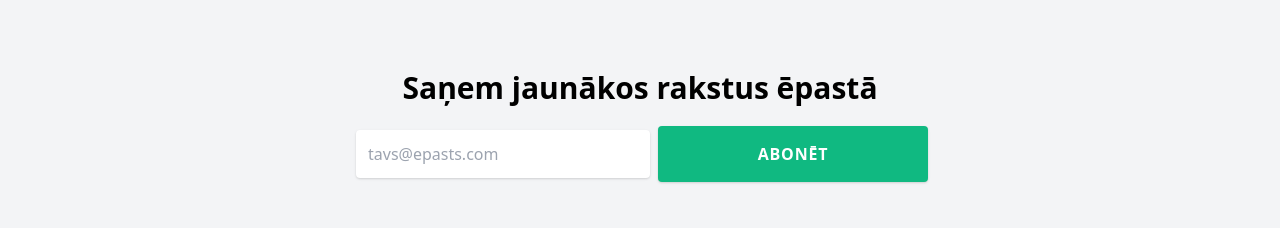
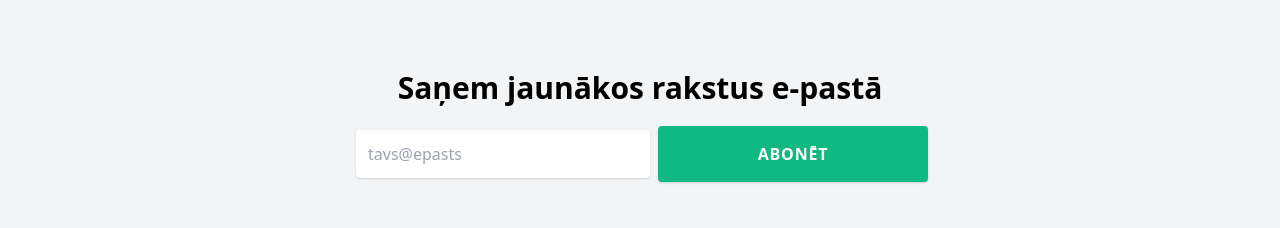
Before and after one commit to KristapsVitols/galamerkis, a Nuxt app in the folder client/: page / in a window 1280 px wide. Shown: the part 371-599 px from the top of the page. Built offline with nearby package versions, Linux system fonts and the light colour scheme; no server answers.

Commit message:
email fix

```diff
--- a/client/components/Subscribe.vue
+++ b/client/components/Subscribe.vue
@@ -1,10 +1,10 @@
 <template>
     <div class="container font-sans rounded text-center mb-24">
-        <h2 class="font-bold break-normal text-2xl md:text-3xl">Saņem jaunākos rakstus ēpastā</h2>
+        <h2 class="font-bold break-normal text-2xl md:text-3xl">Saņem jaunākos rakstus e-pastā</h2>
         <div class="w-full text-center pt-4">
             <form action="#">
                 <div class="max-w-xl mx-auto p-1 pr-0 flex flex-wrap items-center">
-                    <input type="email" placeholder="tavs@epasts.com" class="flex-1 appearance-none rounded shadow p-3 text-gray-600 mr-2 focus:outline-none">
+                    <input type="email" placeholder="tavs@epasts" class="flex-1 appearance-none rounded shadow p-3 text-gray-600 mr-2 focus:outline-none">
                     <button type="submit" class="flex-1 mt-4 md:mt-0 block md:inline-block appearance-none bg-green-500 text-white text-base font-semibold tracking-wider uppercase py-4 rounded shadow hover:bg-green-400">
                         Abonēt
                     </button>
```
